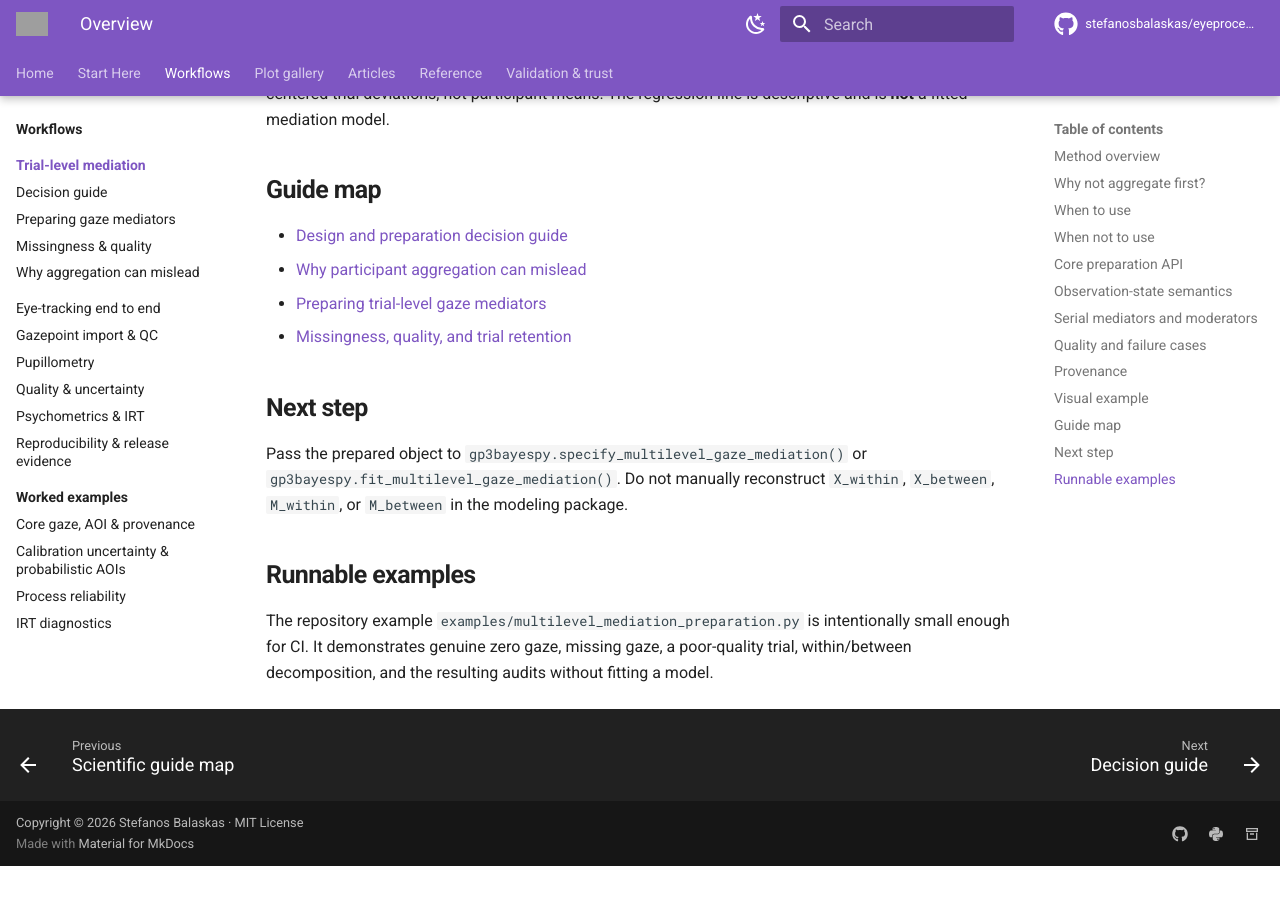
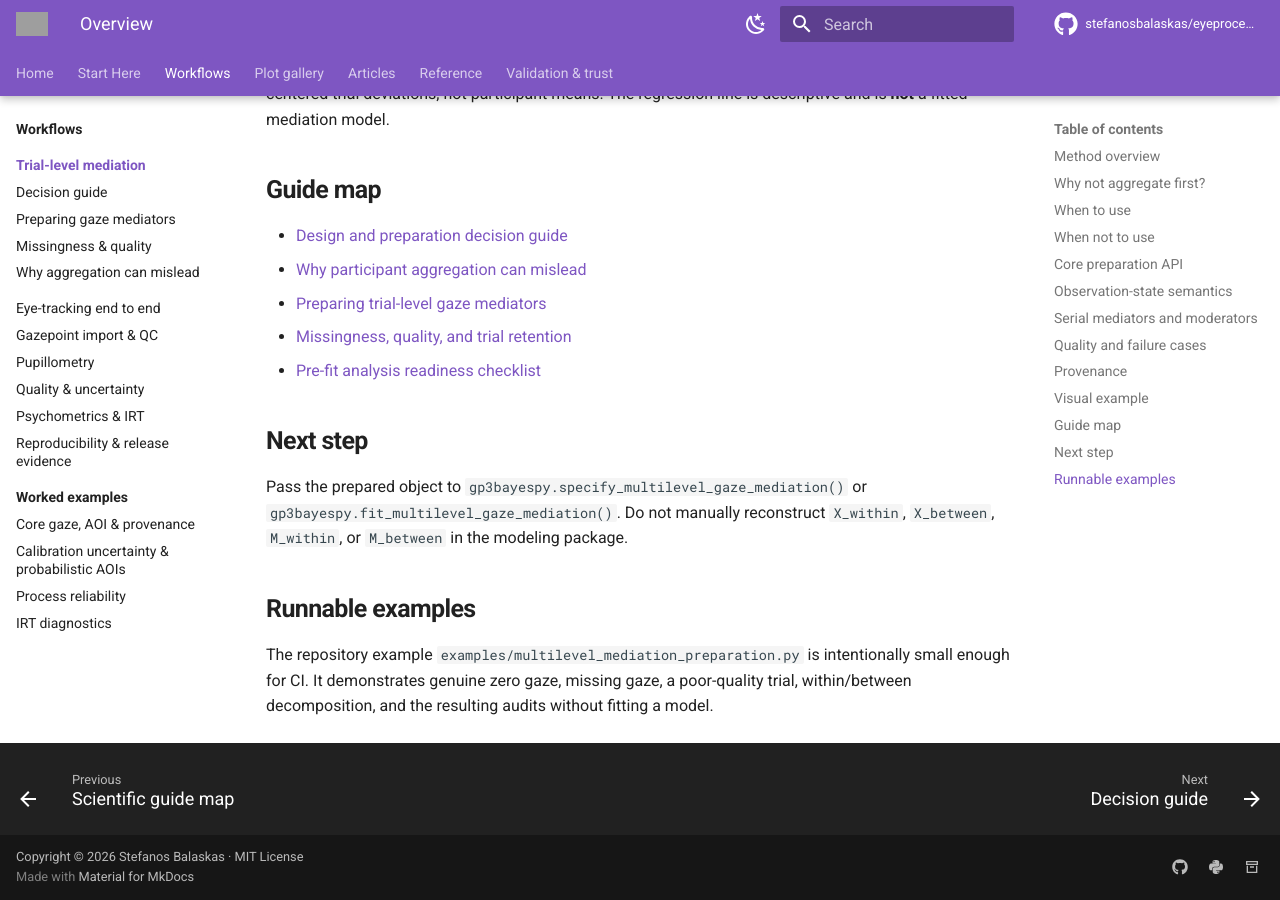
Before and after one commit to stefanosbalaskas/eyeprocesspy, an MkDocs documentation site: the page built from docs/guides/multilevel-mediation/index.md, in a window 1280 px wide and 900 px high, scrolled down 3377 px. Built offline with MkDocs 1.6.1 and Material for MkDocs 9.7.7, drawn with Linux system fonts in a browser that asks for light colours; comment, search, counter and statistics services are not loaded; before the commit the page ends 4243 px from its top, so only the background shows below that; grey boxes are pictures that could not be loaded.

Commit message:
docs: link mediation readiness checklist

```diff
--- a/docs/guides/multilevel-mediation/index.md
+++ b/docs/guides/multilevel-mediation/index.md
@@ -109,6 +109,7 @@ The figure uses synthetic data and illustrates the preparation estimand: both ax
 - [Why participant aggregation can mislead](why-aggregation-can-mislead.md)
 - [Preparing trial-level gaze mediators](preparing-gaze-mediators.md)
 - [Missingness, quality, and trial retention](missingness-and-quality.md)
+- [Pre-fit analysis readiness checklist](analysis-readiness-checklist.md)
 
 ## Next step
 
```
